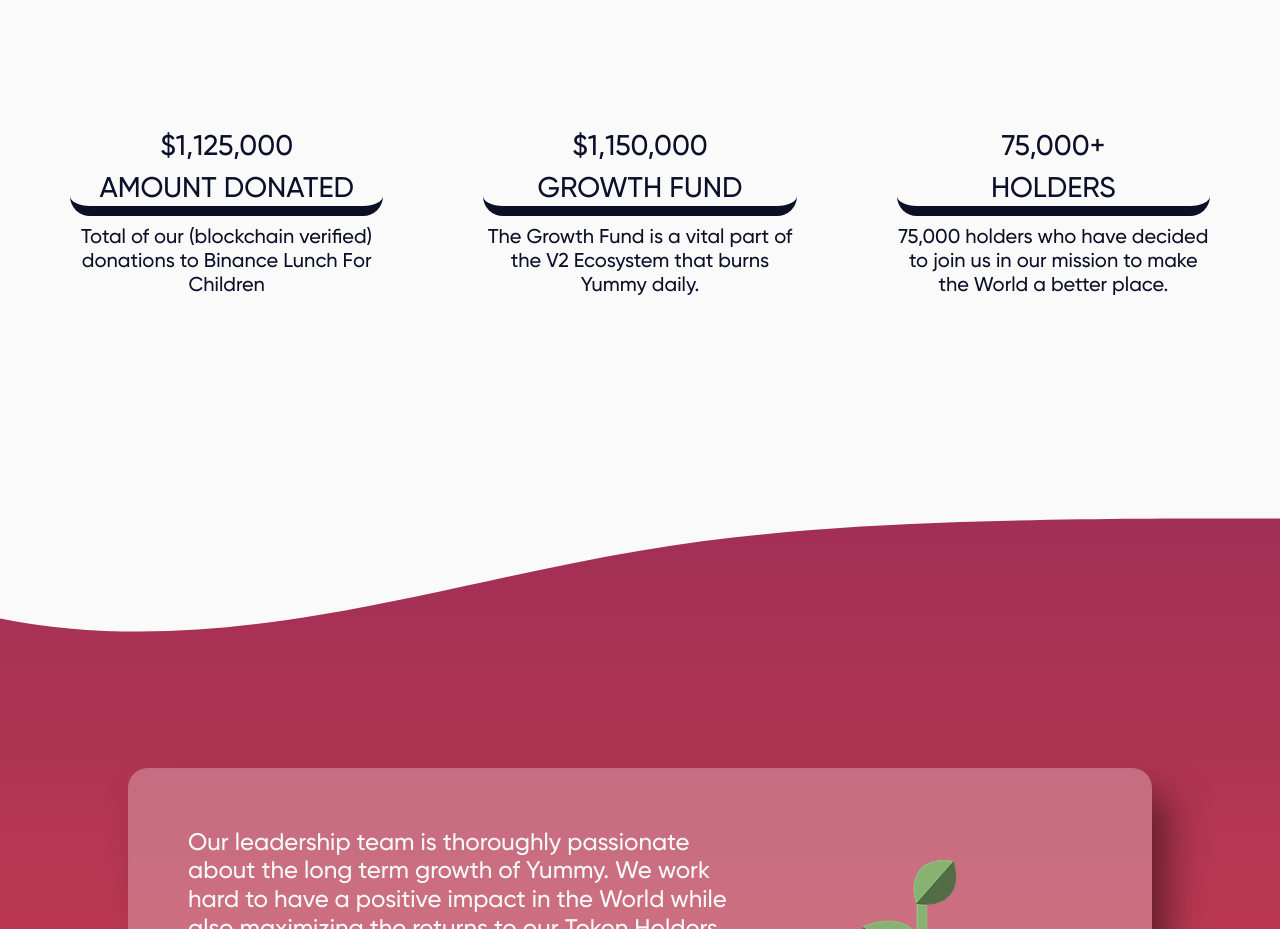
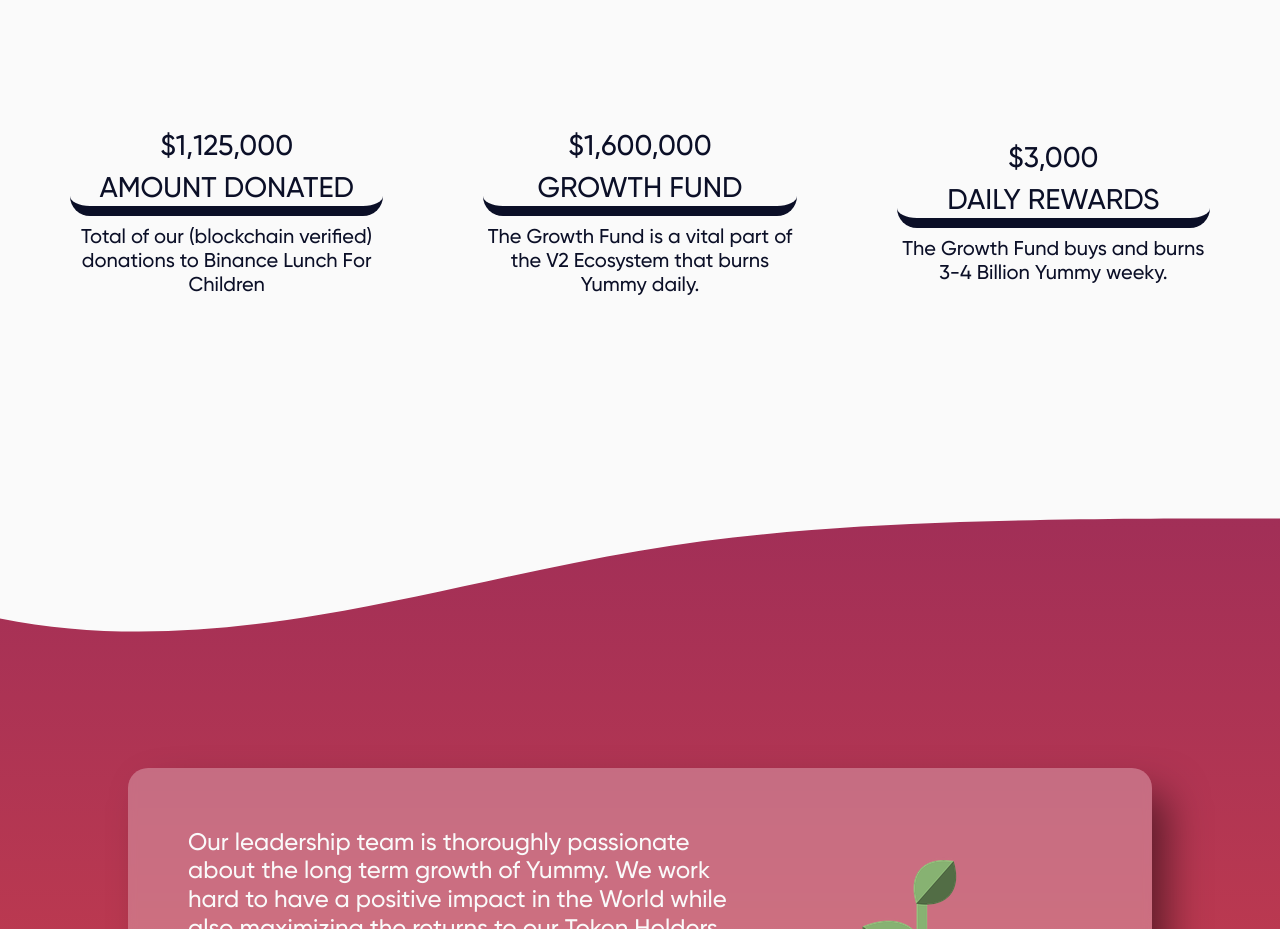
Before and after one commit to DaneAlanS/yummy-redesign-host-restructure, a React (Create React App) app: page / in a window 1280 px wide. Shown: the part 1900-2829 px from the top of the page. Built offline with nearby package versions, Linux system fonts and the light colour scheme.

Commit message:
changed milestones

```diff
--- a/src/components/AccordionFN.js
+++ b/src/components/AccordionFN.js
@@ -27,7 +27,7 @@
   <Accordion.Item eventKey="2">
     <Accordion.Header>How will Yummy Dogs be launched?</Accordion.Header>
     <Accordion.Body>
-      Join our Telegram or follow us on Twitter for updates. All Yummy Dog minting will be done at TBA.
+      Join our Telegram or follow us on Twitter for updates. All Yummy Dog minting will be done at https://yummy-crypto-nft.com/.
     </Accordion.Body>
   </Accordion.Item>
 
--- a/src/components/HomePage.js
+++ b/src/components/HomePage.js
@@ -61,14 +61,14 @@
             <h5>Total of our (blockchain verified) donations to Binance Lunch For Children</h5>
           </div>
           <div className="milestone" data-aos="zoom-in-up" data-aos-delay="100" data-aos-duration="1000">
-            <h3>$1,150,000</h3>
+            <h3>$1,600,000</h3>
             <h3 className="milestone-title">GROWTH FUND</h3>
             <h5>The Growth Fund is a vital part of the V2 Ecosystem that burns Yummy daily.</h5>
           </div>
           <div className="milestone" data-aos="zoom-in-up" data-aos-delay="100" data-aos-duration="1000">
-            <h3>75,000+</h3>
-            <h3 className="milestone-title">HOLDERS </h3>
-            <h5>75,000 holders who have decided to join us in our mission to make the World a better place.</h5>
+            <h3>$3,000</h3>
+            <h3 className="milestone-title">DAILY REWARDS</h3>
+            <h5>The Growth Fund buys and burns 3-4 Billion Yummy weeky.</h5>
           </div>
         </div>
       </div>
```
Also changed, not shown: 1 other file (tests, documents, lock files or other folders).
